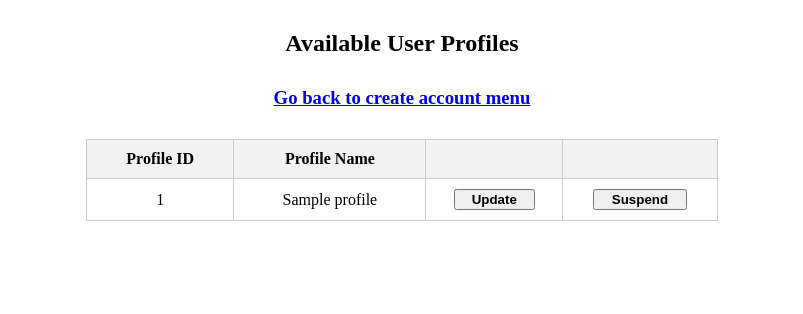
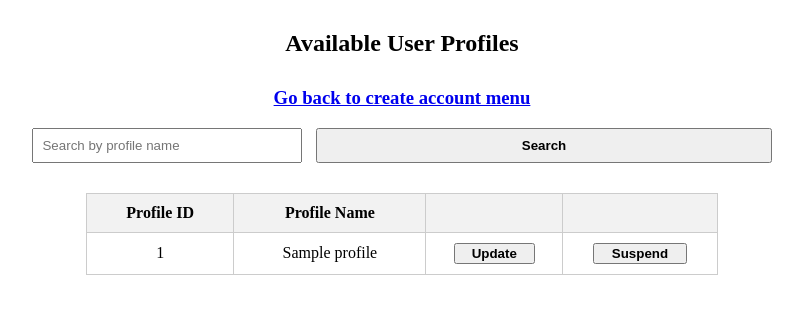
Before and after one commit to OCodeJK/CSIT314_Macs, a Flask app: page /admin/view_profiles in a window 1280 px wide. Shown: the top 314 px of the page, without its empty margins (238-1041 px from the left). Run offline with Flask 3, Linux system fonts and the light colour scheme; a database or web service that is not in the repository returns one stand-in record (values such as "Sample title"); some libraries are stand-ins or nearby versions.

Commit message:
added search functionality for profile

```diff
--- a/boundary/UserAdminViewProfilePage.py
+++ b/boundary/UserAdminViewProfilePage.py
@@ -1,9 +1,17 @@
-from flask import Blueprint, render_template
+from flask import Blueprint, render_template, request
 from control.UserAdminViewProfController import UserAdminViewProfController
+from control.UserAdminSearchProfController import UserAdminSearchProfController
 
 view_prof = Blueprint("view_prof", __name__)
 
 @view_prof.route("/admin/view_profiles")
 def display_profiles():
-    profiles = UserAdminViewProfController.UserAdminViewProf()
+
+    search_query = request.args.get('search', '') #get the search input from the URL
+
+    if search_query:
+        profiles = UserAdminSearchProfController.SearchUserProfile(search_query)
+    else:
+        profiles = UserAdminViewProfController.UserAdminViewProf()
+
     return render_template("view_profile.html", profiles=profiles)
--- /dev/null
+++ b/control/UserAdminSearchProfController.py
@@ -0,0 +1,5 @@
+from entity.UserProfile import UserProfile
+
+class UserAdminSearchProfController:
+    def SearchUserProfile(profilename):
+        return UserProfile.SearchProfile(profilename)
--- a/entity/UserProfile.py
+++ b/entity/UserProfile.py
@@ -40,3 +40,21 @@ class UserProfile:
         finally:
             cur.close()
             conn.close()
+
+
+    @staticmethod
+    def SearchProfile(profilename):
+        try:
+            conn = db_connection()
+            cur = conn.cursor()
+            cur.execute("""
+                SELECT profileid, profilename FROM profile
+                WHERE profilename ILIKE %s
+            """, (f"%{profilename}%",))
+            ResultSet = cur.fetchall()
+            cur.close()
+            conn.close()
+            return ResultSet
+        except Exception as e:
+            print("DB error:", e)
+            return None
--- a/templates/view_profile.html
+++ b/templates/view_profile.html
@@ -28,11 +28,34 @@
             width:70%;
             font-weight: bold;
         }
+
+        .search-container {
+            text-align:center;
+            margin-bottom: 20px;
+        }
+
+        .search-container input[type="text"] {
+            width:250px;
+            padding:8px;
+            margin-right: 10px;
+        }
+
+        .search-container button {
+            padding: 8px 16px;
+            font-weight: bold;
+            width:36%;
+        }
     </style>
 </head>
 <body>
     <h2 style="text-align:center;">Available User Profiles</h2>
     <h3><a href="/admin/create_user">Go back to create account menu</a></h3>
+    <div class="search-container">
+        <form method="GET" action="/admin/view_profiles">
+            <input type="text" name="search" placeholder="Search by profile name" value="{{ request.args.get('search', '') }}">
+            <button type="submit">Search</button>
+        </form>
+    </div>
     <table>
         <tr>
             <th>Profile ID</th>
```
